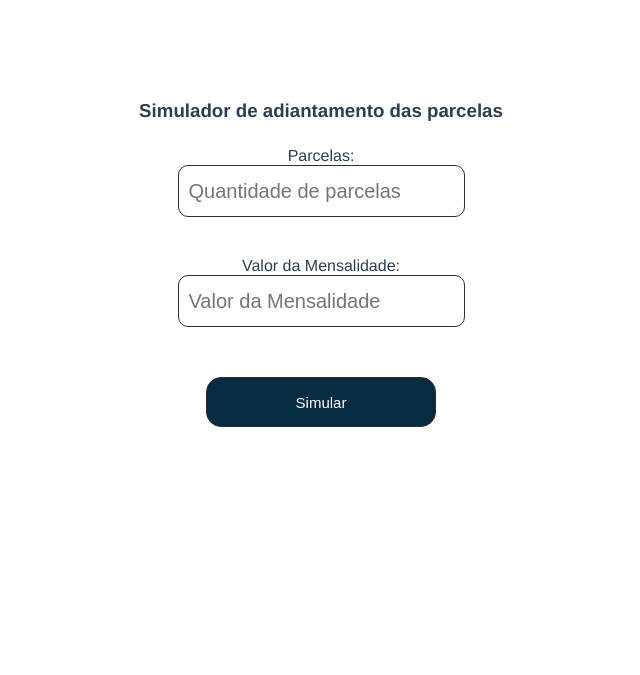
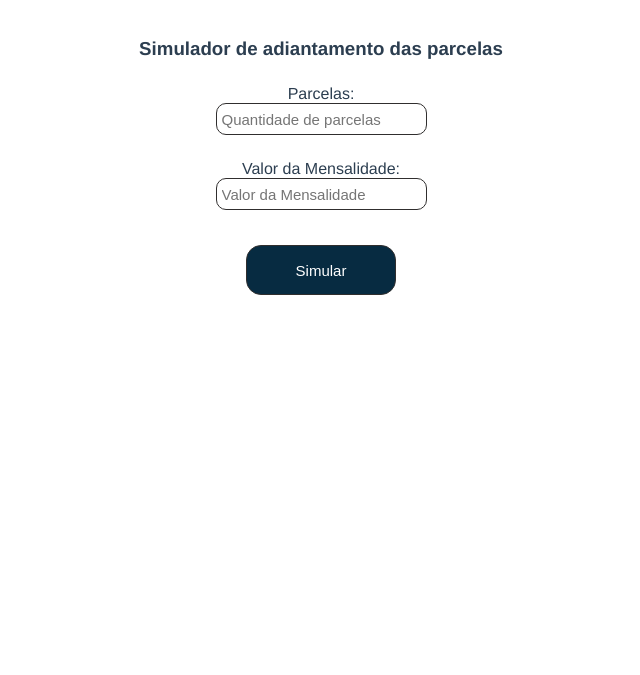
Before and after one commit to wesleyjcr/calculadora_parcelas, a plain HTML site: page index.html in a window 1280 px wide. Shown: the whole page, without its empty margins (319-959 px from the left). Drawn offline with nearby package versions, Linux system fonts and the light colour scheme.

Commit message:
Ajuste no tamanho da tela

```diff
--- a/index.html
+++ b/index.html
@@ -29,7 +29,7 @@
           </div>
           <div>
             <hr v-if="liquido">
-            <span id="valor">{{this.liquido}}</span>
+            <span id="valor"><strong>{{this.liquido}}</strong></span>
           </div>
 
         </div>
@@ -79,18 +79,16 @@
           -moz-osx-font-smoothing: grayscale;
           text-align: center;
           color: #2c3e50;
-          margin-top: 60px;
         }
 
         h3 {
-          margin: 40px 0 0;
+          margin: 30px 0 0;
         }
 
         input {
-          margin-bottom: 15px;
-          padding: 10px;
-          font-size: 20px;
-          height: 30px;
+          padding: 5px;
+          font-size: 15px;
+          height: 20px;
           border: 1px solid #302e2e;
           border-radius: 10px;
           color: #302e2e;
@@ -100,7 +98,7 @@
           margin-bottom: 15px;
           padding: 10px;
           height: 50px;
-          width: 230px;
+          width: 150px;
           border: 1px solid #302e2e;
           border-radius: 15px;
           font-size: 15px;
@@ -111,8 +109,8 @@
 
         span {
           margin-top: 15px;
-          font-size: 30px;
-          color: #302e2e;
+          font-size: 20px;
+          color: #110f0f;
         }
 
         label {
@@ -120,7 +118,7 @@
         }
 
         #resultado{
-          margin-top: 30px;
+          margin-top: 10px;
           padding-right: 120px;
           display: flex;
           flex-direction: column;
```
